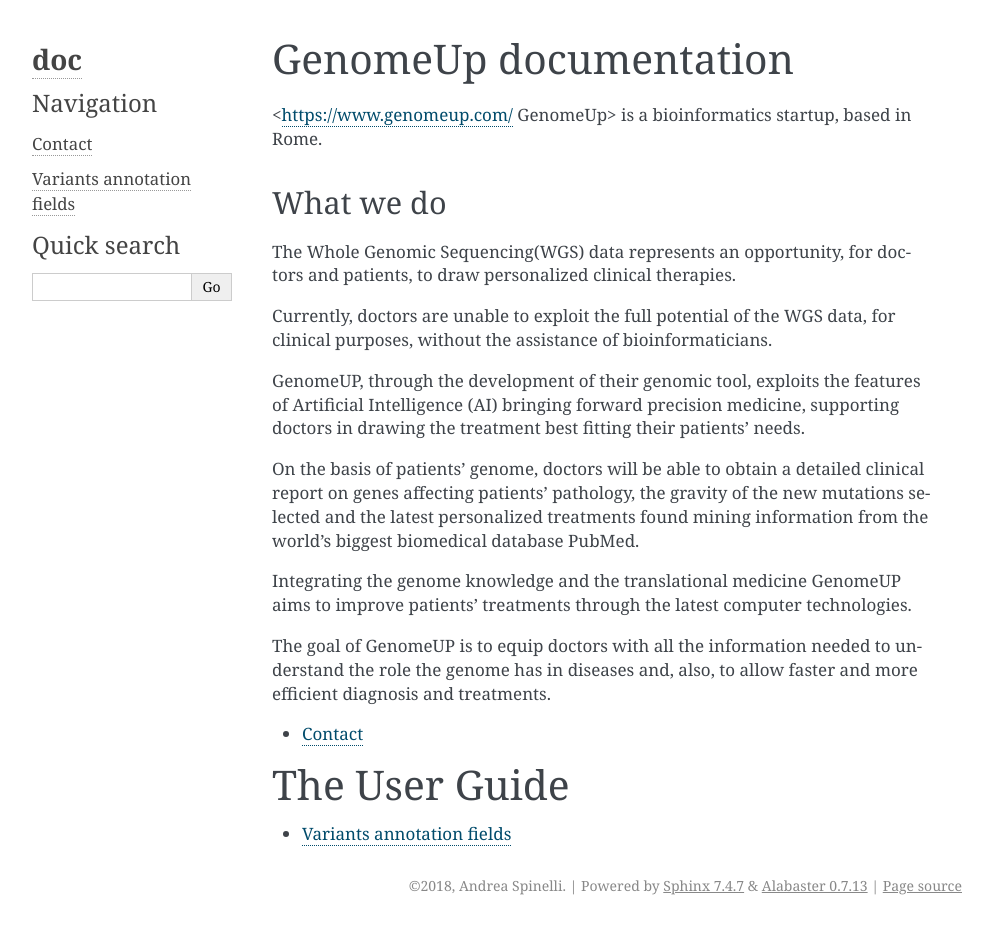
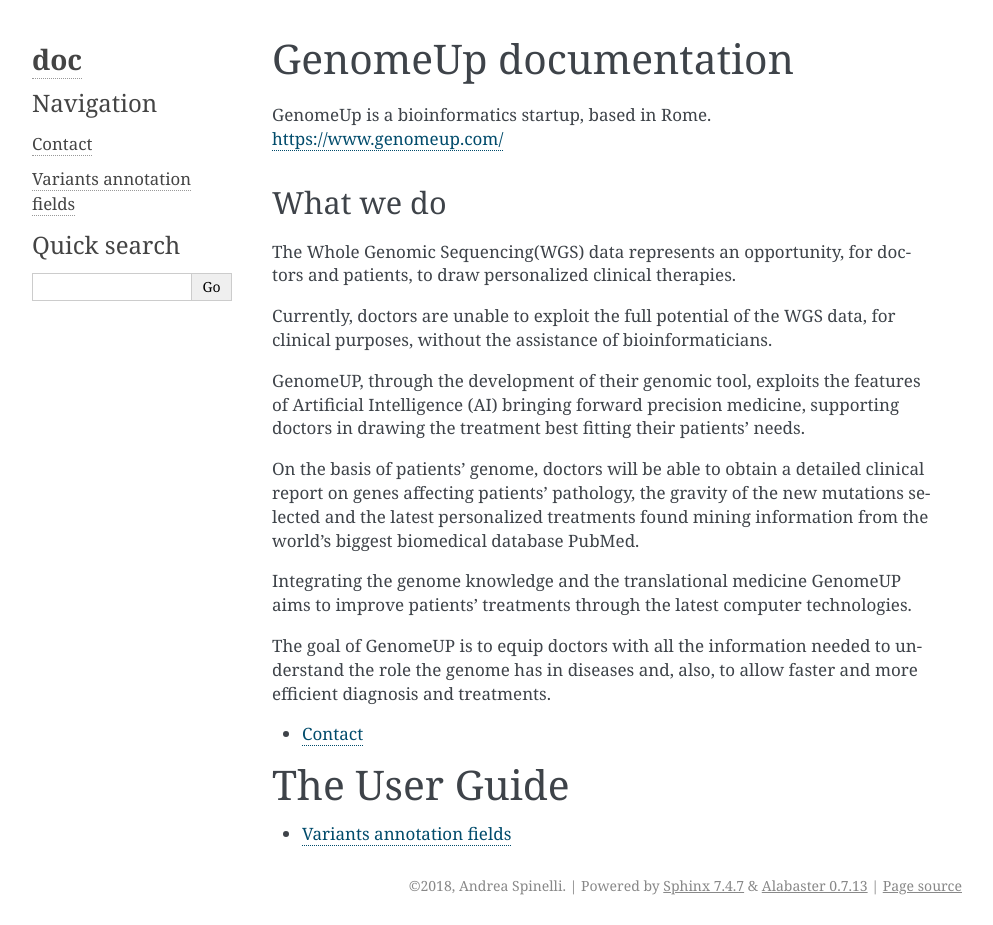
Before and after one commit to saraicarus/genomeup_doc, a Sphinx documentation site: the page built from source/index.rst, in a window 1280 px wide. Shown: the whole page, without its empty margins (148-1141 px from the left). Built offline with Sphinx 7.4.7, drawn with Linux system fonts in a browser that asks for light colours; part of the change alters nothing that is shown.

```diff
--- a/source/index.rst
+++ b/source/index.rst
@@ -1,7 +1,8 @@
 GenomeUp documentation
 ===============================
 
-<https://www.genomeup.com/ GenomeUp> is a bioinformatics startup, based in Rome.
+GenomeUp is a bioinformatics startup, based in Rome.
+https://www.genomeup.com/
 
 
 
```
